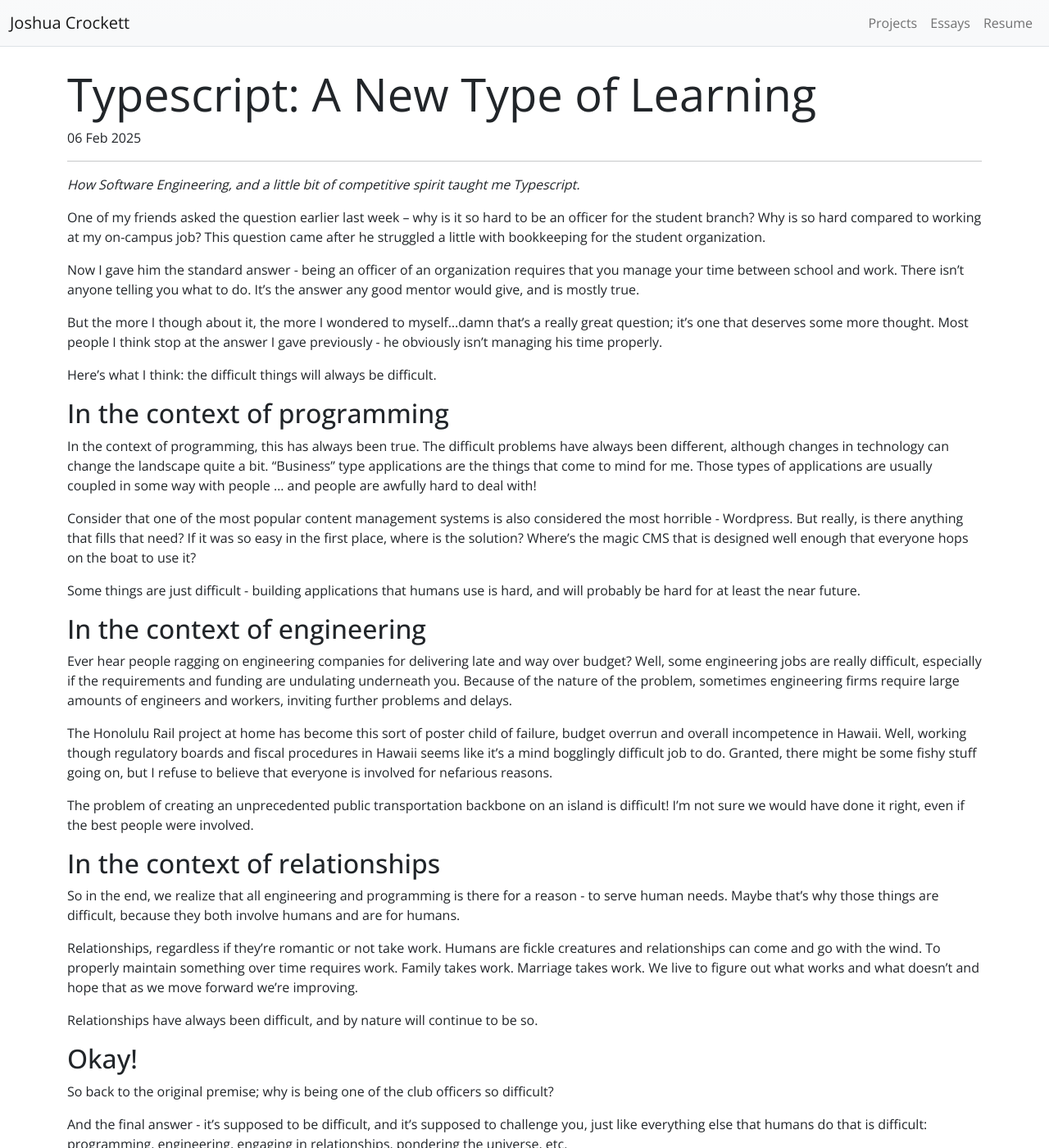
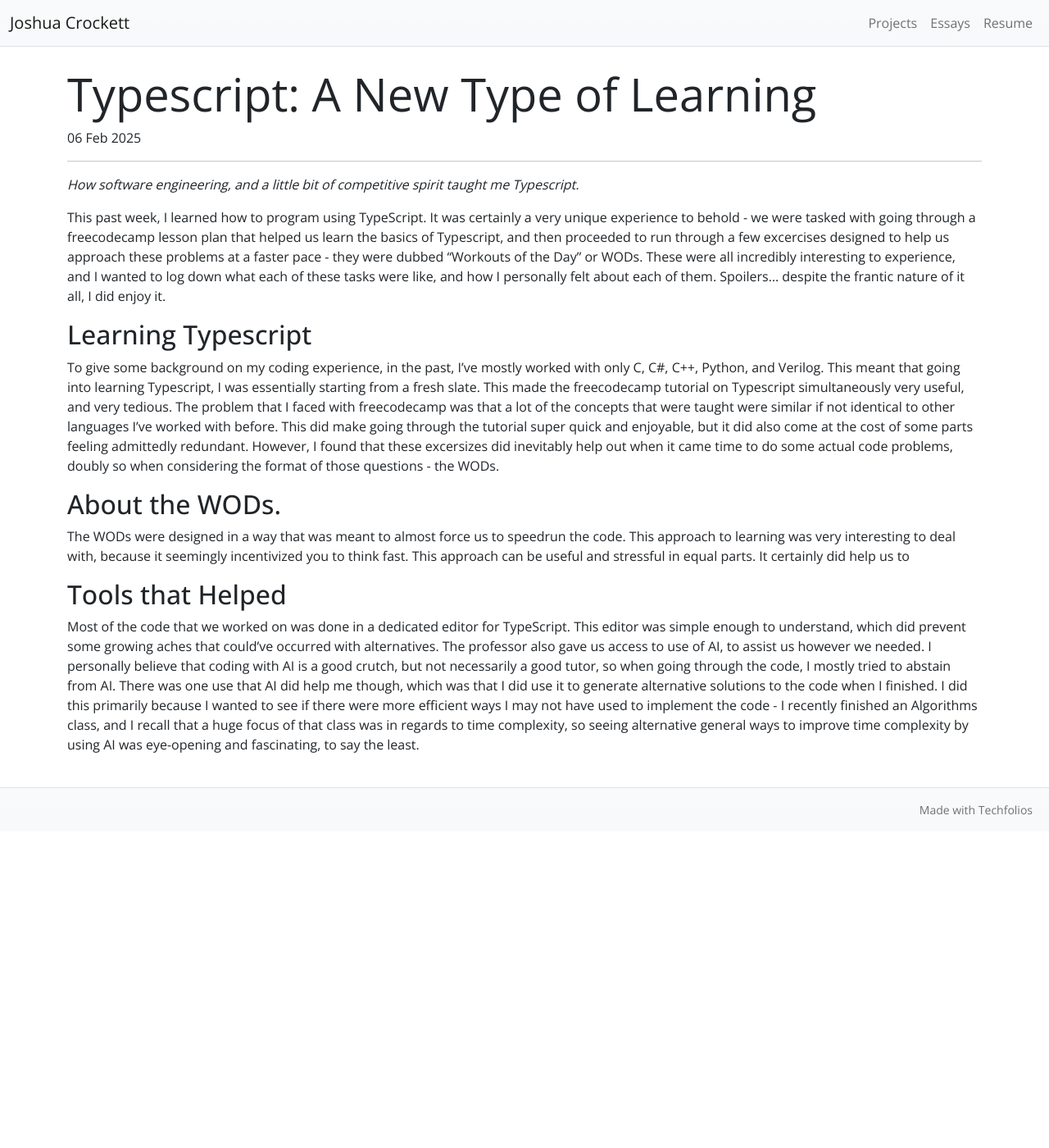
Before and after one commit to JoshCrockett/joshcrockett.github.io, a Jekyll site: the page built from essays/typescript.md, in a window 1280 px wide and 1400 px high. Shown: the whole window at 82% size. Built offline with Jekyll 4.4.1, drawn with Linux system fonts in a browser that asks for light colours; some of the changed text lies outside the part shown.

Commit message:
Update typescript.md

```diff
--- a/essays/typescript.md
+++ b/essays/typescript.md
@@ -6,47 +6,21 @@ title: "Typescript: A New Type of Learning"
 date: 2025-02-06
 published: true
 labels:
-  - Engineering
+  - TypeScript
 ---
 
-*How Software Engineering, and a little bit of competitive spirit taught me Typescript.*
+*How software engineering, and a little bit of competitive spirit taught me Typescript.*
 
-One of my friends asked the question earlier last week -- why is it so hard to be an officer for the student branch? Why is so hard compared to working at my on-campus job? This question came after he struggled a little with bookkeeping for the student organization.
+  This past week, I learned how to program using TypeScript. It was certainly a very unique experience to behold - we were tasked with going through a freecodecamp lesson plan that helped us learn the basics of Typescript, and then proceeded to run through a few excercises designed to help us approach these problems at a faster pace - they were dubbed "Workouts of the Day" or WODs. These were all incredibly interesting to experience, and I wanted to log down what each of these tasks were like, and how I personally felt about each of them. Spoilers... despite the frantic nature of it all, I did enjoy it.
 
-Now I gave him the standard answer - being an officer of an organization requires that you manage your time between school and work. There isn't anyone telling you what to do. It's the answer any good mentor would give, and is mostly true.
+## Learning Typescript
 
-But the more I though about it, the more I wondered to myself...damn that's a really great question; it's one that deserves some more thought. Most people I think stop at the answer I gave previously - he obviously isn't managing his time properly.
+  To give some background on my coding experience, in the past, I've mostly worked with only C, C#, C++, Python, and Verilog. This meant that going into learning Typescript, I was essentially starting from a fresh slate. This made the freecodecamp tutorial on Typescript simultaneously very useful, and very tedious. The problem that I faced with freecodecamp was that a lot of the concepts that were taught were similar if not identical to other languages I've worked with before. This did make going through the tutorial super quick and enjoyable, but it did also come at the cost of some parts feeling admittedly redundant. However, I found that these excersizes did inevitably help out when it came time to do some actual code problems, doubly so when considering the format of those questions - the WODs.
 
-Here's what I think: the difficult things will always be difficult.
+## About the WODs.
 
-## In the context of programming
+  The WODs were designed in a way that was meant to almost force us to speedrun the code. This approach to learning was very interesting to deal with, because it seemingly incentivized you to think fast. This approach can be useful and stressful in equal parts. It certainly did help us to
 
-In the context of programming, this has always been true. The difficult problems have always been different, although changes in technology can change the landscape quite a bit. "Business" type applications are the things that come to mind for me. Those types of applications are usually coupled in some way with people ... and people are awfully hard to deal with!
+## Tools that Helped
 
-Consider that one of the most popular content management systems is also considered the most horrible - Wordpress. But really, is there anything that fills that need? If it was so easy in the first place, where is the solution? Where's the magic CMS that is designed well enough that everyone hops on the boat to use it?
-
-Some things are just difficult - building applications that humans use is hard, and will probably be hard for at least the near future.
-
-## In the context of engineering
-
-Ever hear people ragging on engineering companies for delivering late and way over budget? Well, some engineering jobs are really difficult, especially if the requirements and funding are undulating underneath you. Because of the nature of the problem, sometimes engineering firms require large amounts of engineers and workers, inviting further problems and delays.
-
-The Honolulu Rail project at home has become this sort of poster child of failure, budget overrun and overall incompetence in Hawaii. Well, working though regulatory boards and fiscal procedures in Hawaii seems like it's a mind bogglingly difficult job to do. Granted, there might be some fishy stuff going on, but I refuse to believe that everyone is involved for nefarious reasons.
-
-The problem of creating an unprecedented public transportation backbone on an island is difficult! I'm not sure we would have done it right, even if the best people were involved.
-
-## In the context of relationships
-
-So in the end, we realize that all engineering and programming is there for a reason - to serve human needs. Maybe that's why those things are difficult, because they both involve humans and are for humans.
-
-Relationships, regardless if they're romantic or not take work. Humans are fickle creatures and relationships can come and go with the wind. To properly maintain something over time requires work. Family takes work. Marriage takes work. We live to figure out what works and what doesn't and hope that as we move forward we're improving.
-
-Relationships have always been difficult, and by nature will continue to be so.
-
-## Okay!
-
-So back to the original premise; why is being one of the club officers so difficult?
-
-And the final answer - it's supposed to be difficult, and it's supposed to challenge you, just like everything else that humans do that is difficult: programming, engineering, engaging in relationships, pondering the universe, etc.
-
-Ultimately the question you should really ask yourself if something if particularly difficult is then "is it worth it"? That is something that is context specific and only you can answer yourself.
+  Most of the code that we worked on was done in a dedicated editor for TypeScript. This editor was simple enough to understand, which did prevent some growing aches that could've occurred with alternatives. The professor also gave us access to use of AI, to assist us however we needed. I personally believe that coding with AI is a good crutch, but not necessarily a good tutor, so when going through the code, I mostly tried to abstain from AI. There was one use that AI did help me though, which was that I did use it to generate alternative solutions to the code when I finished. I did this primarily because I wanted to see if there were more efficient ways I may not have used to implement the code - I recently finished an Algorithms class, and I recall that a huge focus of that class was in regards to time complexity, so seeing alternative general ways to improve time complexity by using AI was eye-opening and fascinating, to say the least.
```
